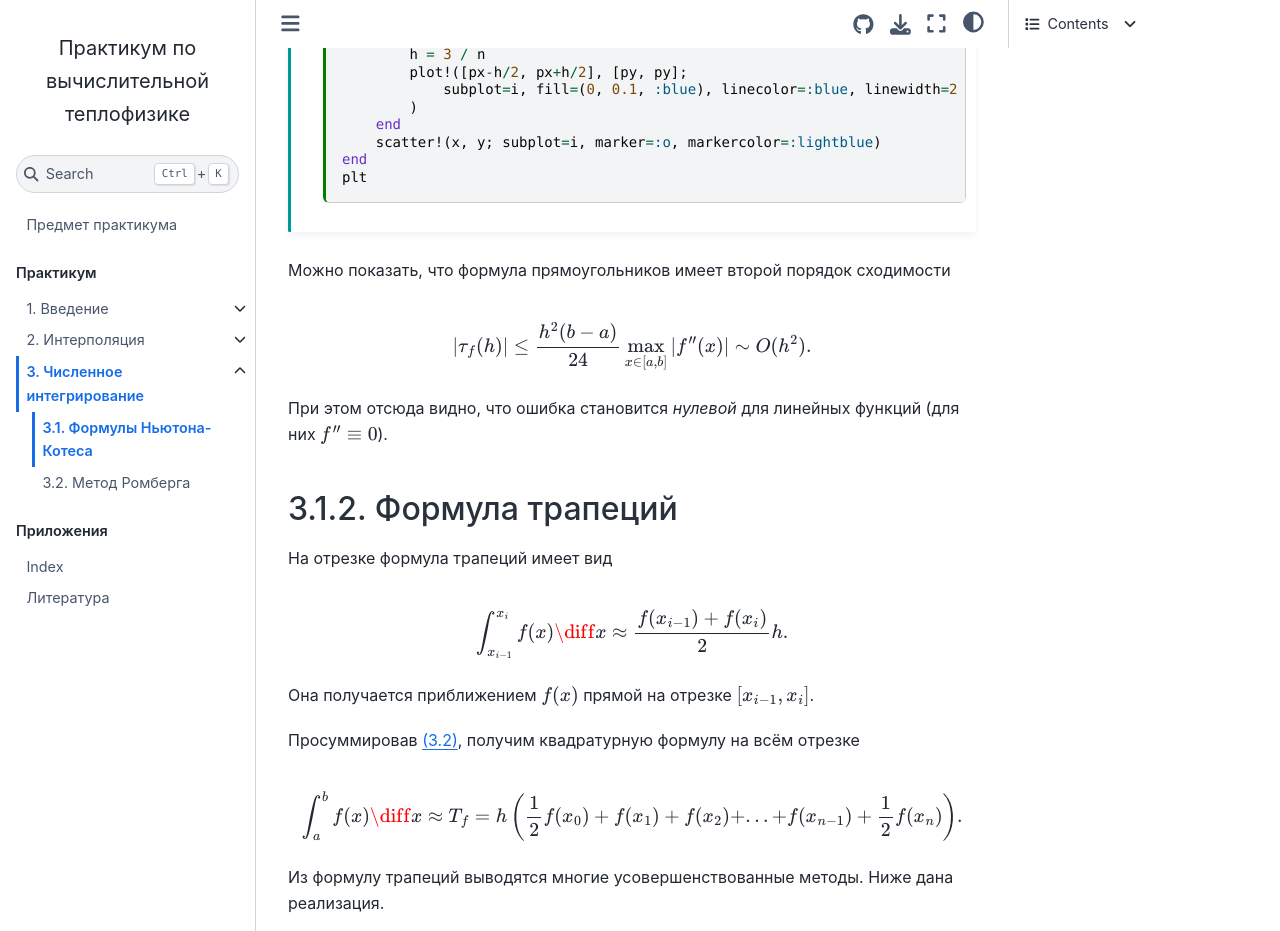
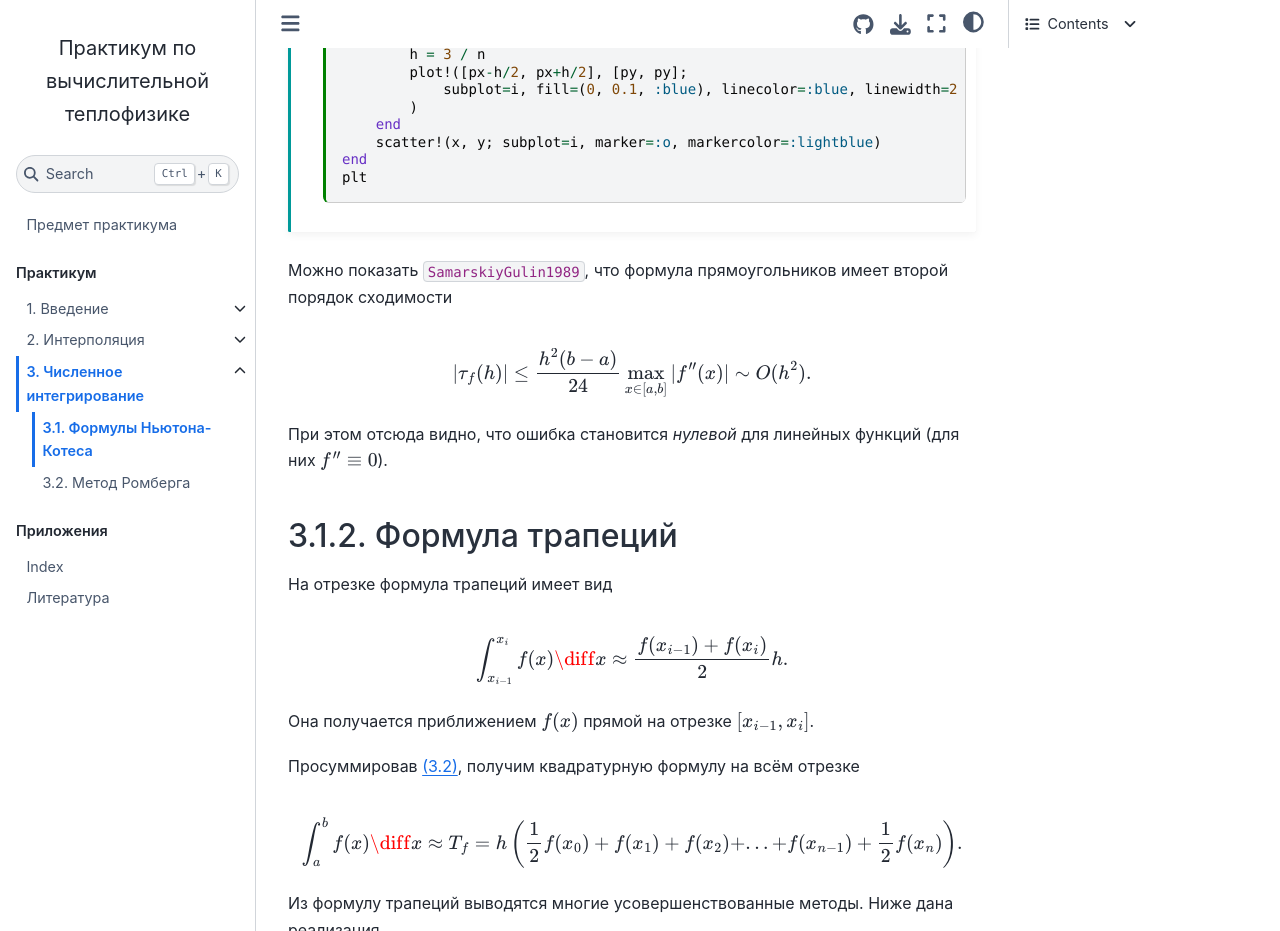
Before and after one commit to stepanzh/computational_thermodynamics, a Jupyter Book: the page built from book/integration/newton_cotes.md, in a window 1280 px wide and 1400 px high, scrolled down 1118 px, cut to the strip 0-931 px from the top of the window. Built offline with Jupyter Book 1.0.4 settings and Sphinx 7.4.7 and the Sphinx Book theme 1.1.4, drawn with Linux system fonts in a browser that asks for light colours; cross-references to code outside the pages are shown as plain code; some of the changed text lies outside the part shown.

Commit message:
Add cite to SamarskiyGulin

````diff
--- a/book/integration/newton_cotes.md
+++ b/book/integration/newton_cotes.md
@@ -96,8 +96,7 @@ plt
 </div>
 ```
 
-% ref samarskiy
-Можно показать, что формула прямоугольников имеет второй порядок сходимости
+Можно показать {cite}`SamarskiyGulin1989`, что формула прямоугольников имеет второй порядок сходимости
 
 ```{math}
 |\tau_f(h)| \le \frac{h^2(b-a)}{24} \max_{x\in [a,b]} |f''(x)| \sim O(h^2).
@@ -165,8 +164,7 @@ plt
 </div>
 ```
 
-% ref samarskiy
-Для формулы трапеций можно показать, что
+Для формулы трапеций можно показать {cite}`SamarskiyGulin1989`, что
 
 ```{math}
 |I - T_f| \le \frac{h^2(b-a)}{12} \max_{x\in[a,b]} f''(x) \sim O(h^2).
@@ -209,9 +207,7 @@ I = \frac{1}{3} \big[4 T_f(h/2) - T_f(h)\big] + O(h^4).
 S_f(2n) = \frac{1}{3} \big[4 T_f(2n) - T_f(n)\big].
 ```
 
-%%% samraskiy ref
-
-Из вывода {eq}`simp_bigo` видно, что формула Симпсона имеет чётвертый порядок сходимости. Более точная оценка
+Из вывода {eq}`simp_bigo` видно, что формула Симпсона имеет чётвертый порядок сходимости. Более точная оценка {cite}`SamarskiyGulin1989`
 
 ```{math}
 |I - S_f(h)| \le \frac{h^4 (b-a)}{2880} \sup_{x\in [a,b]} f^{IV}(x) \sim O(h^4).
````
